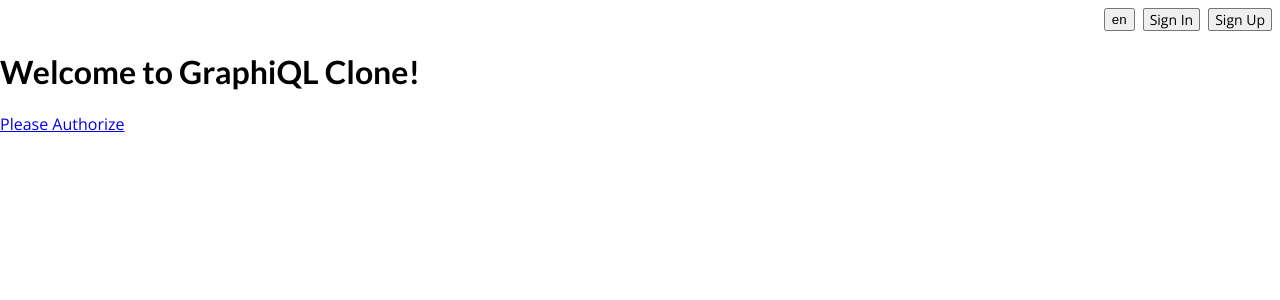
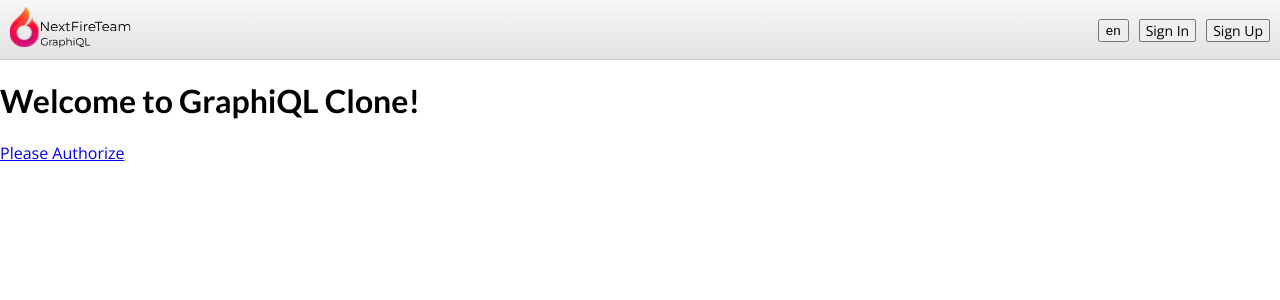
Before and after one commit to IlyaKozak/graphiql-app, a Next.js app: page / in a window 1280 px wide. Shown: the top 300 px of the page. Built offline with nearby package versions, Linux system fonts and the light colour scheme; no server answers.

Commit message:
feat: add main header to welcome and auth pages

```diff
--- a/src/components/Auth/Auth.tsx
+++ b/src/components/Auth/Auth.tsx
@@ -83,8 +83,8 @@ function Auth() {
           <Link href="/auth?page=signup">{goToSignUp}</Link>
         </>
       )}
+      {error && <p className={classes.errorText}>{error}</p>}
       {loading && <Loader />}
-      {error && <p className={classes.errorText}>{error}</p>}
 
       <form onSubmit={formSubmitHandler} className={classes.authForm}>
         <label htmlFor="email">
--- a/src/components/Auth/SignOut.tsx
+++ b/src/components/Auth/SignOut.tsx
@@ -2,16 +2,20 @@ import { useAuthContext } from '../../context/auth.context';
 import { useLocaleContext } from '../../context/locale.context';
 
 function SingOut() {
-  const { signOutUser } = useAuthContext();
+  const { authUser, isLoading, signOutUser } = useAuthContext();
   const [locale] = useLocaleContext();
   const {
     home: { signOut },
   } = locale;
 
   return (
-    <button type="button" onClick={() => signOutUser()}>
-      {signOut}
-    </button>
+    <>
+      {!isLoading && authUser && (
+        <button type="button" onClick={() => signOutUser()}>
+          {signOut}
+        </button>
+      )}
+    </>
   );
 }
 
--- a/src/components/Loader/Loader.module.css
+++ b/src/components/Loader/Loader.module.css
@@ -1,5 +1,5 @@
 .lds-ellipsis {
-  display: inline-block;
+  display: block;
   position: relative;
   width: 80px;
   height: 80px;
--- a/src/components/MainHeader/MainHeader.tsx
+++ b/src/components/MainHeader/MainHeader.tsx
@@ -3,9 +3,14 @@ import SingOut from '../Auth/SignOut';
 import logo from '../../../public/logo.svg';
 import Image from 'next/image';
 import Link from 'next/link';
+import { useRouter } from 'next/router';
+
 import SwitchLocale from '../SwitchLocale/SwitchLocale';
+import WelcomeHeader from '../Welcome/WelcomeHeader';
 
 function MainHeader() {
+  const { asPath } = useRouter();
+
   return (
     <>
       <div className={classes.wrapper}>
@@ -14,6 +19,7 @@ function MainHeader() {
         </Link>
         <div className={classes.headerButtons}>
           <SwitchLocale />
+          {asPath === '/' && <WelcomeHeader />}
           <SingOut />
         </div>
       </div>
--- a/src/components/Welcome/WelcomeHeader.module.css
+++ b/src/components/Welcome/WelcomeHeader.module.css
@@ -1,12 +1,6 @@
 .welcomeHeader {
-  margin: 0.5em;
   display: flex;
-  justify-content: right;
-  gap: 0.5em;
-}
-
-.welcomeHeader button:hover {
-  cursor: pointer;
+  gap: 10px;
 }
 
 .welcomeHeader a {
--- a/src/components/Welcome/WelcomeHeader.tsx
+++ b/src/components/Welcome/WelcomeHeader.tsx
@@ -2,8 +2,6 @@ import Link from 'next/link';
 
 import { useAuthContext } from '../../context/auth.context';
 import { useLocaleContext } from '../../context/locale.context';
-import SwitchLocale from '../SwitchLocale/SwitchLocale';
-import SingOut from '../Auth/SignOut';
 import classes from './WelcomeHeader.module.css';
 
 function WelcomeHeader() {
@@ -15,12 +13,10 @@ function WelcomeHeader() {
 
   return (
     <div className={classes.welcomeHeader}>
-      <SwitchLocale />
       {!isLoading &&
         (authUser ? (
           <>
             <Link href="/graphiql">{graphiQL}</Link>
-            <SingOut />
           </>
         ) : (
           <>
--- a/src/pages/auth/index.tsx
+++ b/src/pages/auth/index.tsx
@@ -6,6 +6,7 @@ import { useLocaleContext } from '../../context/locale.context';
 import { useAuthContext } from '../../context/auth.context';
 import AuthComponent from '../../components/Auth/Auth';
 import Loader from '../../components/Loader/Loader';
+import MainHeader from '../../components/MainHeader/MainHeader';
 
 export default function Auth() {
   const { authUser, isLoading } = useAuthContext();
@@ -27,6 +28,7 @@ export default function Auth() {
         <meta name="viewport" content="width=device-width, initial-scale=1" />
         <link rel="icon" href="/favicon.ico" />
       </Head>
+      <MainHeader />
       {isLoading && <Loader />}
       {!isLoading && !authUser && (
         <>
--- a/src/pages/graphiql/index.tsx
+++ b/src/pages/graphiql/index.tsx
@@ -26,7 +26,7 @@ export default function Main() {
 
   useEffect(() => {
     if (!isLoading && !authUser) router.push('/');
-  }, [authUser, router]);
+  }, [authUser, isLoading, router]);
 
   useEffect(() => {
     GraphiQLInitialService(endpoint).then((data) => {
--- a/src/pages/index.tsx
+++ b/src/pages/index.tsx
@@ -2,7 +2,7 @@ import Head from 'next/head';
 
 import { useLocaleContext } from '../context/locale.context';
 import Welcome from '../components/Welcome/Welcome';
-import WelcomeHeader from '../components/Welcome/WelcomeHeader';
+import MainHeader from '../components/MainHeader/MainHeader';
 
 export default function Home() {
   const [locale] = useLocaleContext();
@@ -18,7 +18,7 @@ export default function Home() {
         <meta name="viewport" content="width=device-width, initial-scale=1" />
         <link rel="icon" href="/favicon.ico" />
       </Head>
-      <WelcomeHeader />
+      <MainHeader />
       <Welcome />
     </>
   );
```
Also changed, not shown: src/components/Loader/Loader.tsx (+8 -1 lines).
